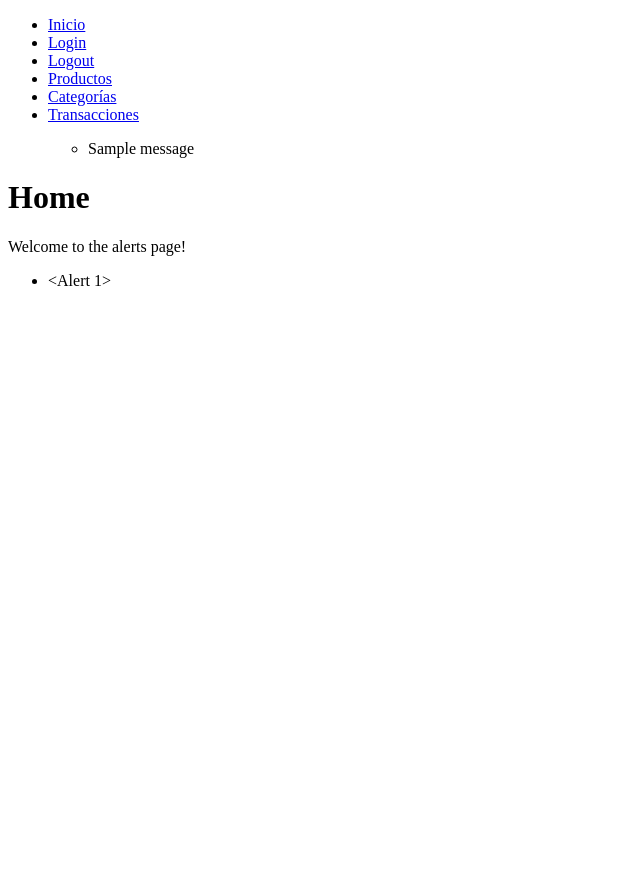
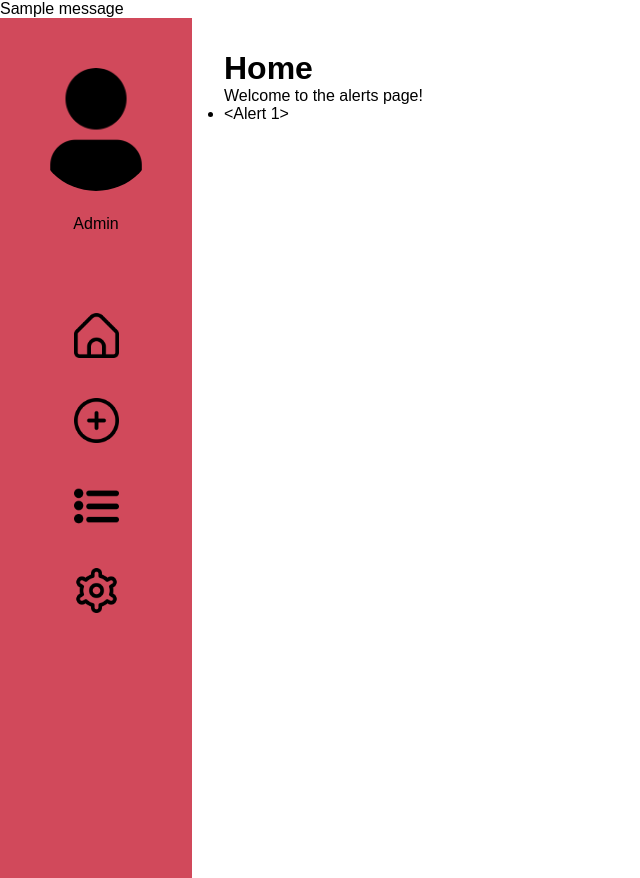
Before and after one commit to OriD-19/inventory_management, a Flask app: page /alerts/ in a window 1280 px wide. Shown: the whole page, without its empty margins (0-640 px from the left). Run offline with Flask 3, Linux system fonts and the light colour scheme; a user stored in the database is signed in; tables that the repository leaves empty hold one stand-in row (values such as "Sample post"); one stand-in notice (Sample message) is shown; parts of the project's set-up code (start-up, migrations or seed data) failed here and were passed over.

Commit message:
fix: minor changes to the interface

```diff
--- a/inventory_app/alerts/static/css/styles.css
+++ b/inventory_app/alerts/static/css/styles.css
@@ -157,7 +157,7 @@ p {
     border: solid 1px var(--color-fuente);
 }
 
-input {
+input, select{
     width: 100%;
     padding: 10px;
     margin-bottom: 10px;
--- a/inventory_app/app.py
+++ b/inventory_app/app.py
@@ -27,7 +27,7 @@ def get_connection():
     return conn
 
 def create_app():
-    app = Flask(__name__, template_folder='templates')
+    app = Flask(__name__, template_folder='templates', static_folder='static')
     app.config['SQLALCHEMY_DATABASE_URI'] = f"mysql+pymysql://"
     app.config['SQLALCHEMY_ENGINE_OPTIONS'] = {
         "creator": get_connection,
--- /dev/null
+++ b/inventory_app/static/css/baseStyles.css
@@ -0,0 +1,100 @@
+:root{
+    --fuente: "Poppins", sans-serif;
+    --color-principal: #D1495B;
+    --color-fuente: #000000;
+    --color-fondo:#FFECEF;
+    --color-bloques: #D9D9D9;
+
+}
+
+*, *::before, *::after {
+    margin: 0;
+    padding: 0;
+    box-sizing: border-box;
+    font-family: var(--fuente);
+}
+
+/* Sidebar Styles */
+.sidebar {
+    width: 15%;
+    background-color: var(--color-principal);
+    height: 100vh;
+    position: fixed;
+    display: flex;
+    flex-direction: column;
+    align-items: center;
+    padding-top: 20px;
+}
+
+.profile {
+    display: flex;
+    flex-direction: column;
+    align-items: center;
+    margin-top: 30px;
+    margin-bottom: 50px;
+    color: var(--color-fuente);
+    width: 80px;
+    height: 80px;
+    background-size: cover;
+    background-position: center;
+}
+
+.profile p {
+    margin-top: 30%;
+}
+
+/* Iconos del menú lateral */
+#profile-icon {
+    background-image: url('../img/usuario.png');
+    padding: 7vh;
+    width: 80px;
+    height: 80px;
+    background-size: cover;
+    background-position: center;
+    border-radius: 50%;
+}
+
+.nav {
+    margin-top: 75px;
+    display: flex;
+    flex-direction: column;
+    align-items: center;
+}
+
+.nav ul li {
+    list-style: none;
+    margin: 40px 0;
+}
+
+.nav a {
+    display: block;
+    width: 45px;
+    height: 45px;
+    background-size: cover;
+    background-position: center;
+}
+
+
+/* Iconos con IDs */
+#inicio {
+    background-image: url('../img/hogar.png');
+}
+
+#operacion {
+    background-image: url('../img/agregar.png');
+}
+
+#historial {
+    background-image: url('../img/lista.png');
+}
+
+#ajustes {
+    background-image: url('../img/ajustes.png');
+}
+
+/* Para que ocupe el resto de la pantalla (nav: 15%, contenido principal: 85%) */
+.container-base {
+    width: 85%;
+    margin-left: auto;
+    padding: 2rem;
+}
--- a/inventory_app/templates/base.html
+++ b/inventory_app/templates/base.html
@@ -3,35 +3,43 @@
 <head>
     <meta charset="UTF-8">
     <meta name="viewport" content="width=device-width, initial-scale=1.0">
-    <title>Flask - {% block title %}{% endblock %}</title>
+    <title>Administrador de inventario - {% block title %}{% endblock %}</title>
+    <link rel="stylesheet" href="{{ url_for('static', filename='css/baseStyles.css') }}">
+    {% block styles %}{% endblock %}
 </head>
 <body>
 
-    <header>
-        <nav>
+    {% with messages = get_flashed_messages() %}
+        {% if messages %}
+            <div class="flash-messages">
+                {% for message in messages %}
+                    <div class="flash-message">{{ message }}</div>
+                {% endfor %}
+            </div>
+        {% endif %}
+    {% endwith %}
+
+    <!-- Añadir sección para mostrar los mensajes flash -->
+
+    <div class="sidebar">
+        <div class="profile">
+            <div id="profile-icon"></div>
+            <p>Admin</p>
+        </div>
+        <nav class="nav">
             <ul>
-                <li><a href="{{ url_for('core.index') }}">Inicio</a></li>
-                <li><a href="{{ url_for('account.login') }}">Login</a></li>
-                <li><a href="{{ url_for('account.logout') }}">Logout</a></li>
-                <li><a href="{{ url_for('products.index') }}">Productos</a></li>
-                <li><a href="{{ url_for('categories.index') }}">Categorías</a></li>
-                <li><a href="{{ url_for('transactions.index_in') }}">Transacciones</a></li>
+                <li><a href="{{ url_for('core.index') }}" id="inicio"></a></li>
+                <li><a href="{{ url_for('transactions.create') }}" id="operacion"></a></li>
+                <li><a href="{{ url_for('transactions.index_in') }}" id="historial"></a></li>
+
+                <!-- Change this thing when we have the account page configured -->
+                <li><a href="{{ url_for('core.index') }}" id="ajustes"></a></li>
             </ul>
         </nav>
+    </div>
 
-        <ul>
-            {% with messages = get_flashed_messages() %}
-                {% if messages %}
-                <ul>
-                    {% for message in messages %}
-                        <li>{{ message }}</li>
-                    {% endfor %}
-                </ul>
-                {% endif %}
-            {% endwith %}
-        </ul>
-    </header>
-
-    {% block content %}{% endblock %}
+    <div class="container-base">
+        {% block content %}{% endblock %}
+    </div>
 </body>
 </html>
--- a/inventory_app/transactions/routes.py
+++ b/inventory_app/transactions/routes.py
@@ -11,13 +11,13 @@ transactions = Blueprint('transactions', __name__, template_folder='templates',
 @login_required
 def index_in():
     transactions = TransactionHistory.query.filter_by(operation_type_id=1).all()
-    return render_template('transactions/index.html', transactions=transactions)
+    return render_template('transactions/index.html', transactions=transactions, out=False)
 
 @transactions.route('/out')
 @login_required
 def index_out():
     transactions = TransactionHistory.query.filter_by(operation_type_id=2).all()
-    return render_template('transactions/index.html', transactions=transactions)
+    return render_template('transactions/index.html', transactions=transactions, out=True)
 
 @transactions.route('/create', methods=['GET', 'POST'])
 @login_required
@@ -30,6 +30,6 @@ def create():
         )
         db.session.add(transaction)
         db.session.commit()
-        return redirect(url_for('transactions.index'))
+        return redirect(url_for('transactions.index_in'))
 
     return render_template('transactions/create.html', products=Product.query.all(), transaction_types=OperationType.query.all())
--- a/inventory_app/transactions/templates/transactions/index.html
+++ b/inventory_app/transactions/templates/transactions/index.html
@@ -24,8 +24,8 @@
     <div class="main-content">
         <h1>Historial</h1>
         <div class="tabs">
-                <button class="active"><a href="{{ url_for('transactions.index_in' ) }}">Entrada de productos</a></button>
-                <button><a href="{{ url_for('transactions.index_out' ) }}">Salida de productos</a></button>
+                <button class="{{ 'active' if not out else '' }}"><a href="{{ url_for('transactions.index_in' ) }}">Entrada de productos</a></button>
+                <button class="{{ 'active' if out else '' }}"><a href="{{ url_for('transactions.index_out' ) }}">Salida de productos</a></button>
         </div>
         <div class="table-container">
             <table>
```
Also changed, not shown: inventory_app/alerts/templates/alerts/create.html (+6 -25 lines), inventory_app/static/img/agregar.png (added), inventory_app/static/img/ajustes.png (added), inventory_app/static/img/hogar.png (added), inventory_app/static/img/lista.png (added), inventory_app/static/img/usuario.png (added), 1 other file.
